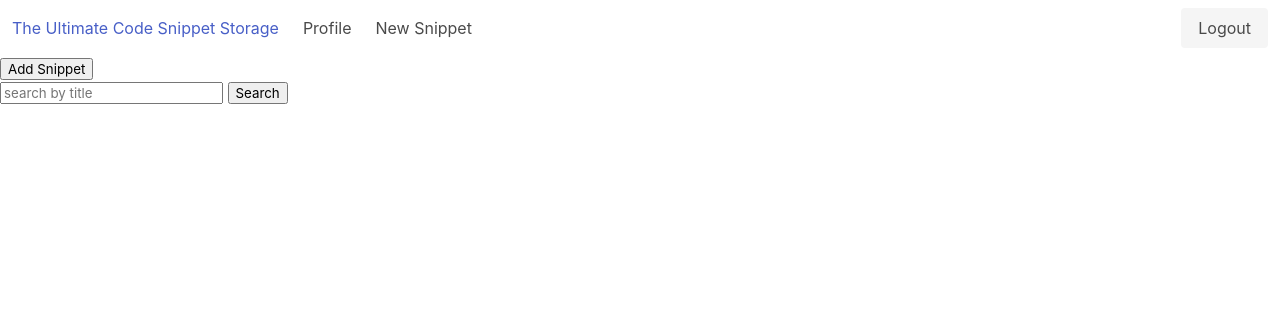
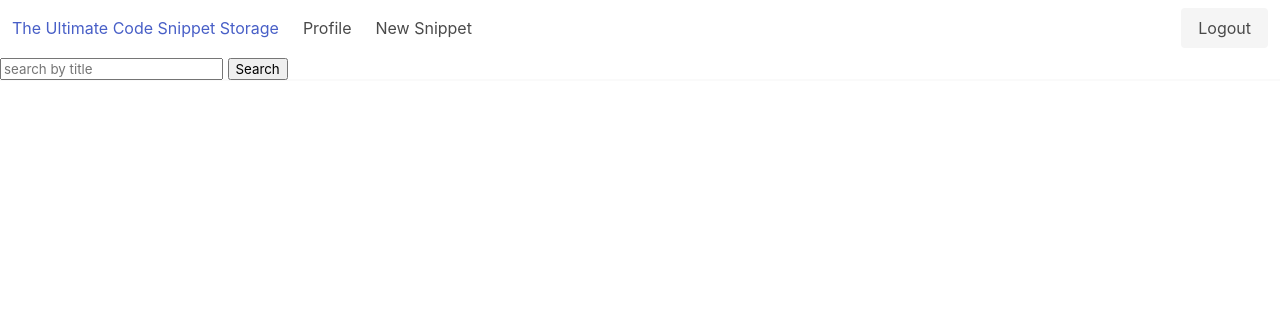
Before and after one commit to Momentum-Team-10/django-duplex-team-slytherin, a Django app: page / in a window 1280 px wide. Shown: the top 316 px of the page. Run offline with Django 3.2, Linux system fonts and the light colour scheme; the visitor is signed in with stand-in values (Sample User, id 1); data that the repository does not hold is empty.

```diff
--- a/templates/base.html
+++ b/templates/base.html
@@ -5,7 +5,6 @@
     <meta http-equiv="X-UA-Compatible" content="IE=edge"/>
     <meta name="viewport" content="width=device-width, initial-scale=1.0"/>
     <link rel="stylesheet" href="https://cdn.jsdelivr.net/npm/bulma@0.9.3/css/bulma.min.css"/>
-    <title>Document</title>
 </head>
 
 <body>
--- a/templates/snippet/list_snippets.html
+++ b/templates/snippet/list_snippets.html
@@ -1,16 +1,6 @@
 {% extends "base.html" %}
 {% block content %}
 
-<div>
-
-    <form action="{% url 'add_snippet'%}" method="POST">
-        {% csrf_token %}
-        {{ form.as_p }}
-        <div class="submit_button">
-            <button type="submit">Add Snippet</button>
-        </div>
-    </form>
-</div>
 
 <div>
     <form action="{% url 'search_snippet' %}" method="GET">
@@ -21,7 +11,7 @@
     </form>
 </div>
 
-<div id="snippet-list">
+<div class="card">
     {% for snippet in snippets %}
     <div class="card">
         <h3>Title: {{ snippet.title }}</h3>
@@ -34,7 +24,6 @@
         <a class="button is-danger" href="{% url 'delete_snippet' pk=snippet.pk %}">Delete</a>
         <a class="button is-primary" href="{% url 'show_snippet' pk=snippet.pk %}">Details</a>
         {% endif %}
-
     </div>
 </div>
     {% endfor %}
```
